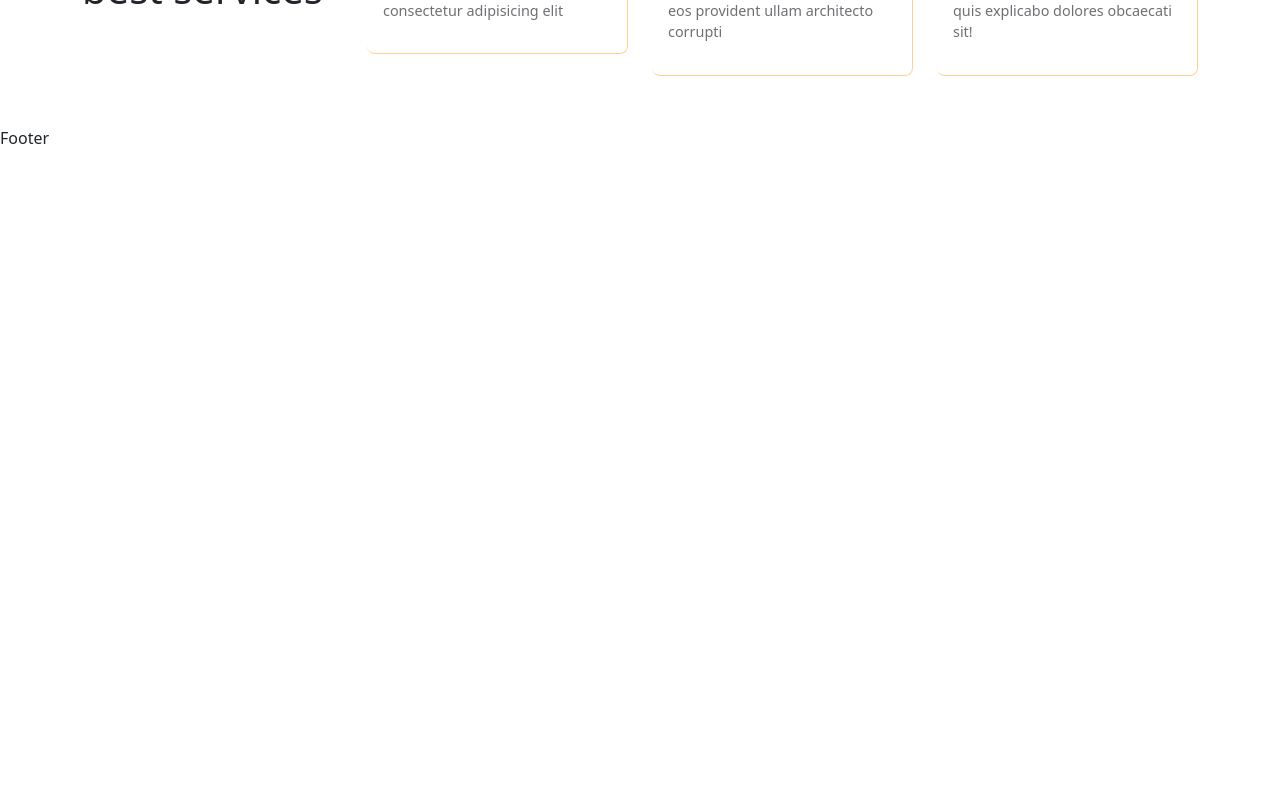
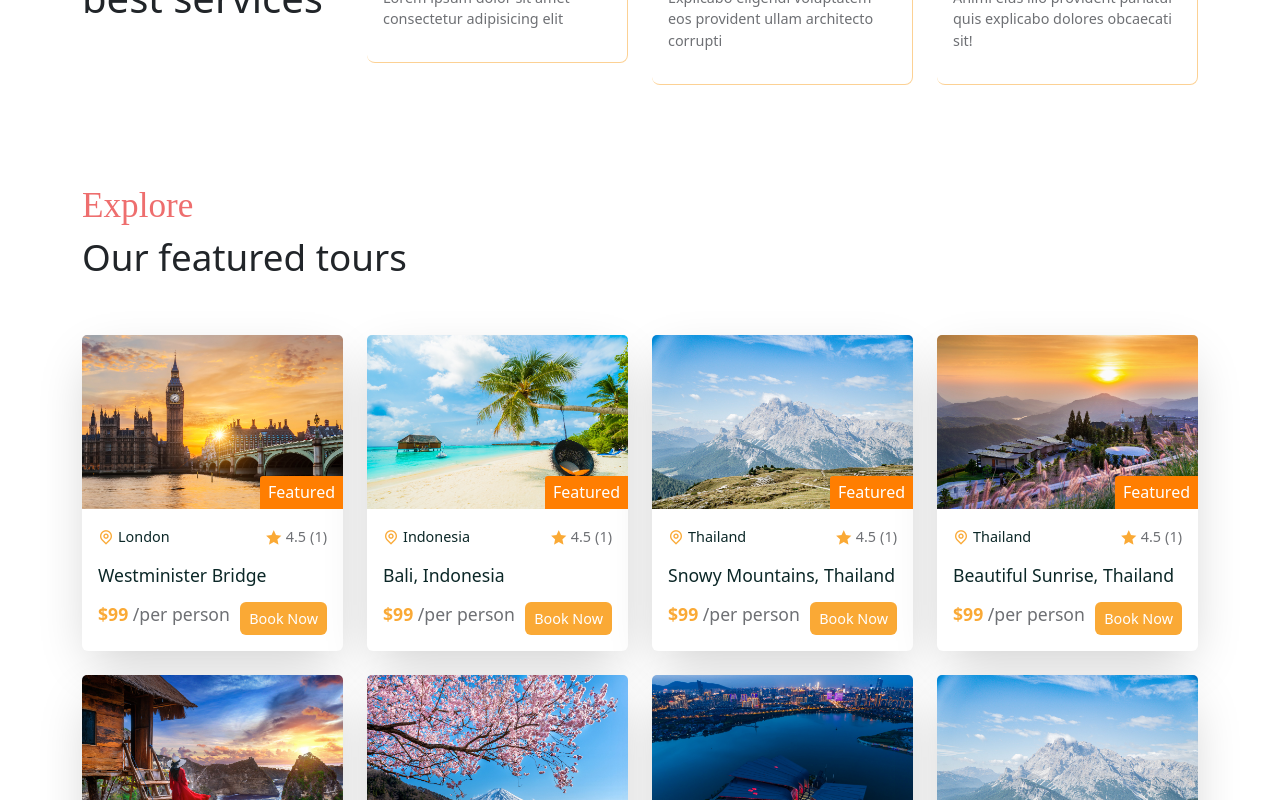
Before and after one commit to Sagarkd2463/Tours-and-Travels-Site, a React (Vite) app in the folder frontend/: page /home in a window 1280 px wide. Shown: the part 1060-1860 px from the top of the page. Before the commit the page ends 1210 px from the top, so only its background shows below. Built offline with nearby package versions, Linux system fonts and the light colour scheme; a web font is replaced by a local one.

Commit message:
created featured tours

```diff
--- a/frontend/src/assets/data/tours.js
+++ b/frontend/src/assets/data/tours.js
@@ -87,12 +87,7 @@ const tours = [
     price: 99,
     maxGroupSize: 8,
     desc: "this is the description",
-    reviews: [
-      {
-        name: "jhon doe",
-        rating: 4.6,
-      },
-    ],
+    reviews: [],
     avgRating: 4.5,
     photo: tourImg05,
     featured: false,
@@ -105,12 +100,7 @@ const tours = [
     price: 99,
     maxGroupSize: 8,
     desc: "this is the description",
-    reviews: [
-      {
-        name: "jhon doe",
-        rating: 4.6,
-      },
-    ],
+    reviews: [],
     avgRating: 4.5,
     photo: tourImg06,
     featured: false,
@@ -123,12 +113,7 @@ const tours = [
     price: 99,
     maxGroupSize: 8,
     desc: "this is the description",
-    reviews: [
-      {
-        name: "jhon doe",
-        rating: 4.6,
-      },
-    ],
+    reviews: [],
     avgRating: 4.5,
     photo: tourImg07,
     featured: false,
@@ -141,12 +126,7 @@ const tours = [
     price: 99,
     maxGroupSize: 8,
     desc: "this is the description",
-    reviews: [
-      {
-        name: "jhon doe",
-        rating: 4.6,
-      },
-    ],
+    reviews: [],
     avgRating: 4.5,
     photo: tourImg03,
     featured: false,
--- /dev/null
+++ b/frontend/src/featured/FeaturedTourList.jsx
@@ -0,0 +1,20 @@
+import React from 'react';
+import TourCard from '../shared/TourCard';
+import tourData from '../assets/data/tours';
+import { Col } from 'reactstrap';
+
+const FeaturedTourList = () => {
+    return (
+        <>
+            {
+                tourData?.map((tour) => (
+                    <Col lg='3' className='mb-4' key={tour.id}>
+                        <TourCard tour={tour} />
+                    </Col>
+                ))
+            }
+        </>
+    );
+};
+
+export default FeaturedTourList;
--- a/frontend/src/pages/Home.jsx
+++ b/frontend/src/pages/Home.jsx
@@ -8,6 +8,7 @@ import '../styles/Home.css';
 import Subtitle from '../shared/Subtitle';
 import SearchBar from '../shared/SearchBar';
 import ServiceList from '../services/ServiceList';
+import FeaturedTourList from '../featured/FeaturedTourList';
 
 const Home = () => {
     return (
@@ -65,6 +66,18 @@ const Home = () => {
                     </Row>
                 </Container>
             </section>
+
+            <section>
+                <Container>
+                    <Row>
+                        <Col lg='12' className='mb-5'>
+                            <Subtitle subtitle={"Explore"} />
+                            <h2 className='featured__tour-title'>Our featured tours</h2>
+                        </Col>
+                        <FeaturedTourList />
+                    </Row>
+                </Container>
+            </section>
         </>
     );
 };
--- a/frontend/src/shared/Subtitle.jsx
+++ b/frontend/src/shared/Subtitle.jsx
@@ -1,4 +1,5 @@
 import React from 'react';
+import '../styles/Sub-title.css';
 
 const Subtitle = ({ subtitle }) => {
     return (
--- /dev/null
+++ b/frontend/src/shared/TourCard.jsx
@@ -0,0 +1,46 @@
+import React from 'react';
+import { Card, CardBody } from 'reactstrap';
+import { Link } from 'react-router-dom';
+import '../styles/Tour-card.css';
+
+const TourCard = ({ tour }) => {
+
+    const { id, title, city, photo, price, featured, avgRating, reviews } = tour;
+
+    return (
+        <div className='tour__card'>
+            <Card>
+                <div className="tour__img">
+                    <img src={photo} alt="tour-img" />
+                    {featured && <span>Featured</span>}
+                </div>
+
+                <CardBody>
+                    <div className="card__top d-flex align-items-center justify-content-between">
+                        <span className="tour__location d-flex align-items-center gap-1">
+                            <i className="ri-map-pin-line"></i> {city}
+                        </span>
+                        <span className="tour__rating d-flex align-items-center gap-1">
+                            <i className="ri-star-fill"></i> {avgRating}{" "}
+                            <span>({reviews.length})</span>
+                        </span>
+                    </div>
+
+                    <h5 className="tour__title">
+                        <Link to={`/tours/${id}`}>{title}</Link>
+                    </h5>
+
+                    <div className="card__bottom d-flex align-items-center justify-content-between mt-3">
+                        <h5>${price} <span> /per person </span> </h5>
+
+                        <button className="btn booking__btn">
+                            <Link to={`/tours/${id}`}>Book Now</Link>
+                        </button>
+                    </div>
+                </CardBody>
+            </Card>
+        </div>
+    );
+};
+
+export default TourCard;
--- a/frontend/src/styles/Home.css
+++ b/frontend/src/styles/Home.css
@@ -49,3 +49,8 @@
     font-size: 2.5rem;
     font-weight: 500;
 }
+
+.featured__tour-title {
+    font-size: 2.3rem;
+    font-weight: 500;
+}
--- /dev/null
+++ b/frontend/src/styles/Sub-title.css
@@ -0,0 +1,6 @@
+.section_subtitle {
+    font-size: 2.2rem;
+    font-weight: 500;
+    color: #ee6e6e;
+    font-family: var(--subtitle-font-name);
+}
--- /dev/null
+++ b/frontend/src/styles/Tour-card.css
@@ -0,0 +1,90 @@
+.tour__img img {
+    width: 100%;
+    border-radius: 5px 5px 0 0;
+}
+
+.card {
+    border: none !important;
+    box-shadow: rgba(0, 0, 0, 0.2) 0px 18px 50px -10px;
+}
+
+.tour__img {
+    position: relative;
+}
+
+.tour__img span {
+    position: absolute;
+    bottom: 0;
+    right: 0;
+    width: max-content;
+    height: max-content;
+    z-index: 10;
+    background: var(--primary-color);
+    color: #fff;
+    padding: 0.3rem 0.5rem;
+    border-radius: 3px 0 0 0;
+}
+
+.card__top span i {
+    color: var(--secondary-color);
+}
+
+.tour__location {
+    color: var(--heading-color);
+    font-weight: 500;
+    font-size: 0.9rem;
+}
+
+.tour__rating {
+    font-size: 0.9rem;
+    color: var(--text-color);
+}
+
+.tour__rating i,
+.tour__location i {
+    font-size: 1rem;
+}
+
+.tour__title {
+    margin-top: 1rem;
+    font-size: 1.1rem;
+    cursor: pointer;
+}
+
+.tour__title a {
+    text-decoration: none;
+    color: var(--heading-color);
+    transition: 0.3s;
+}
+
+.tour__title a:hover {
+    color: var(--secondary-color);
+}
+
+.card__bottom h5 {
+    color: var(--secondary-color);
+    font-size: 1.1rem;
+    font-weight: 700;
+}
+
+.card__bottom h5 span {
+    font-weight: 500;
+    color: var(--text-color);
+    font-size: 0.rem;
+}
+
+.booking__btn {
+    background: var(--secondary-color) !important;
+    cursor: pointer;
+    padding: 0.2rem 0.5rem !important;
+}
+
+.booking__btn a {
+    text-decoration: none;
+    font-size: 0.9rem;
+    color: #fff;
+}
+
+.booking__btn a:hover {
+    color: #fff;
+}
```
